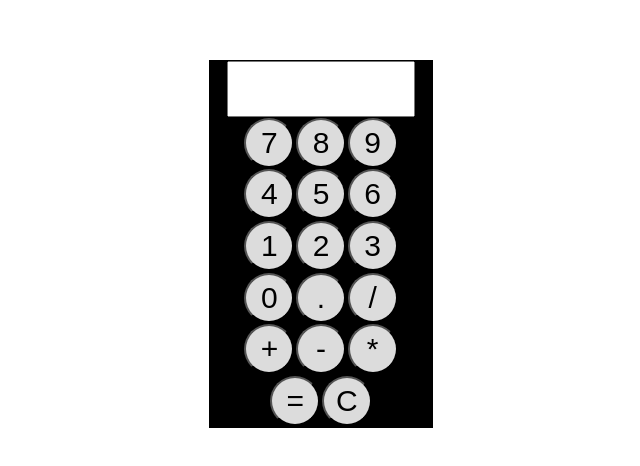
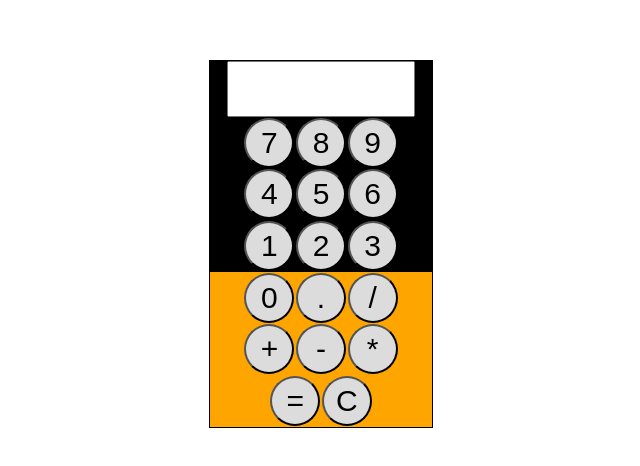
Before and after one commit to RomaneGreen/ralc, a React (Create React App) app: page / in a window 1280 px wide. Shown: the part 116-582 px from the top of the page, without its empty margins (359-999 px from the left). Built offline with nearby package versions, Linux system fonts and the light colour scheme.

Commit message:
more styling

```diff
--- a/src/App.css
+++ b/src/App.css
@@ -29,3 +29,8 @@ button {
 
 
 }
+
+.spbutton {
+background-color: orange;
+color: red;
+}
--- a/src/App.js
+++ b/src/App.js
@@ -52,6 +52,8 @@ class App extends Component {
         backgroundColor: 'black',
 
       }
+
+
   return (
     <div style={calcStyle}  className="App allCalc">
 
@@ -59,13 +61,13 @@ class App extends Component {
      </div>
 
       <div className="rowz">
-    <Button depressed={() => this.pushButton(7)}>7</Button>
-    <Button depressed={() => this.pushButton(8)}>8</Button>
-    <Button depressed={() => this.pushButton(9)}>9</Button>
+    <Button  depressed={() => this.pushButton(7)}>7</Button>
+    <Button  depressed={() => this.pushButton(8)}>8</Button>
+    <Button  depressed={() => this.pushButton(9)}>9</Button>
     </div>
 
     <div className="rowz">
-    <Button depressed={() => this.pushButton(4)}>4</Button>
+    <Button  depressed={() => this.pushButton(4)}>4</Button>
     <Button depressed={() => this.pushButton(5)}>5</Button>
     <Button depressed={() => this.pushButton(6)}>6</Button>
     </div>
@@ -74,22 +76,23 @@ class App extends Component {
     <Button depressed={() => this.pushButton(1)}>1</Button>
     <Button depressed={() => this.pushButton(2)}>2</Button>
     <Button depressed={() => this.pushButton(3)}>3</Button>
+
     </div>
 
-    <div className="rowz">
+    <div className="rowz spbutton">
+
     <Button depressed={() => this.pushButton(0)}>0</Button>
     <Button depressed={() => this.pushButton('.')}>.</Button>
-
     <Button depressed={() => this.pushButton('/')}>/</Button>
     </div>
 
-    <div className="rowz">
-    <Button depressed={() => this.pushButton('+')}>+</Button>
+    <div className="rowz spbutton">
+    <Button className="spbutton" depressed={() => this.pushButton('+')}>+</Button>
     <Button depressed={() => this.pushButton('-')}>-</Button>
     <Button depressed={() => this.pushButton('*')}>*</Button>
     </div>
 
-    <div className="rowz">
+    <div className="rowz spbutton">
     <Button depressed={() => this.evalTotal('=')}>=</Button>
   <Clear clearInput={() => this.clearScreen()} >C</Clear>
   </div>
```
